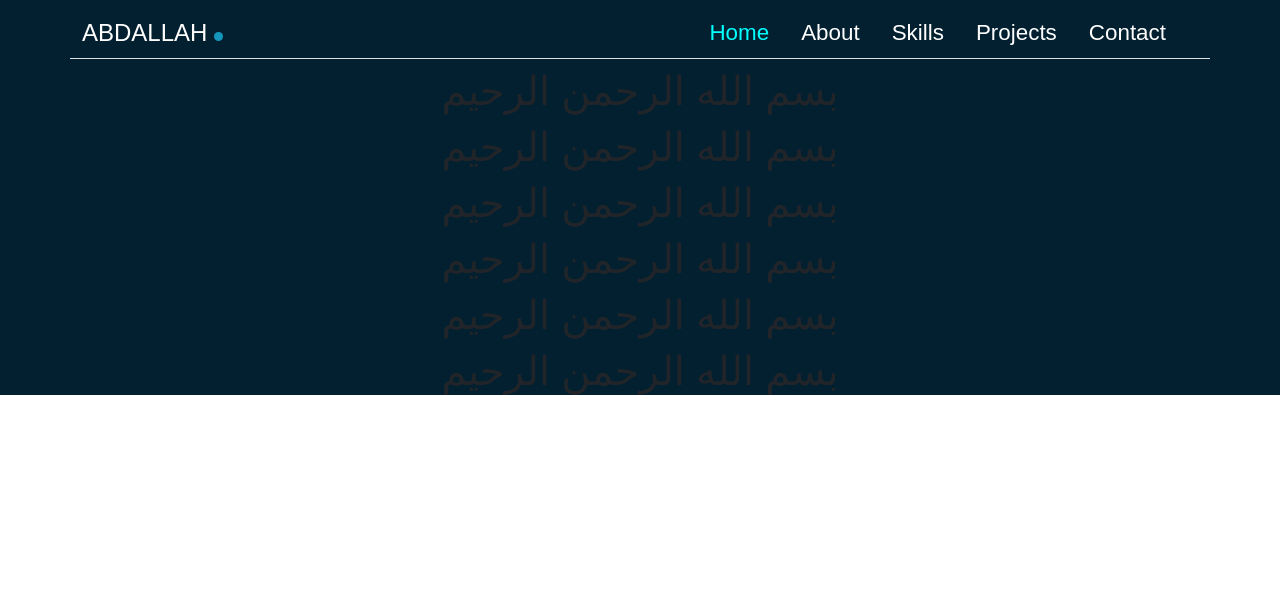
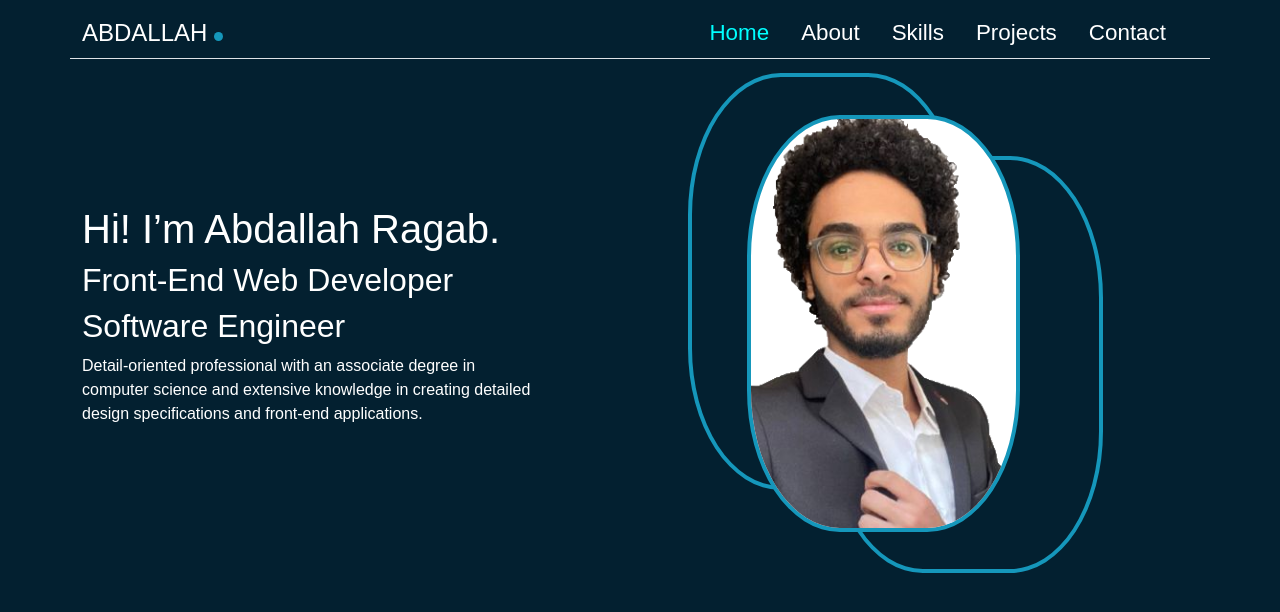
Before and after one commit to AbdallahRagab7/Abdallah-Portfolio, a Vue app: page /#/about in a window 1280 px wide. Shown: the top 612 px of the page. Built offline with nearby package versions, Linux system fonts and the light colour scheme; a web font is replaced by a local one.

Commit message:
about section

```diff
--- a/src/App.vue
+++ b/src/App.vue
@@ -1,21 +1,18 @@
 <template>
   <main>
     <TheHeader />
-    <h1 class="text-center">بسم الله الرحمن الرحيم</h1>
-    <h1 class="text-center">بسم الله الرحمن الرحيم</h1>
-    <h1 class="text-center">بسم الله الرحمن الرحيم</h1>
-    <h1 class="text-center">بسم الله الرحمن الرحيم</h1>
-    <h1 class="text-center">بسم الله الرحمن الرحيم</h1>
-    <h1 class="text-center">بسم الله الرحمن الرحيم</h1>
-    <!-- <router-view/> -->
+    <TheHome />
   </main>
+  <!-- <router-view/> -->
 </template>
 <script>
 import TheHeader from "./components/layout/TheHeader.vue";
+import TheHome from "./pages/TheHome.vue";
 
 export default {
   components: {
     TheHeader,
+    TheHome,
   },
 };
 </script>
--- a/src/components/layout/TheHeader.vue
+++ b/src/components/layout/TheHeader.vue
@@ -1,5 +1,5 @@
 <template>
-  <main>
+  <section>
     <nav class="navbar navbar-expand-lg sticky">
       <div class="container border-bottom">
         <a class="navbar-brand fs-4" href="#"
@@ -68,7 +68,7 @@
         </div>
       </div>
     </nav>
-  </main>
+  </section>
 </template>
 
 <style scoped>
--- /dev/null
+++ b/src/pages/TheHome.vue
@@ -0,0 +1,79 @@
+<template>
+
+    <div class="container">
+      <div class="row justify-content-center justify-content-lg-between align-items-center">
+        <div class="col col-lg-5 mb-5 mb-lg-0 about">
+          <h1>Hi! I’m Abdallah Ragab.</h1>
+          <h2>Front-End Web Developer</h2>
+          <h2>Software Engineer</h2>
+          <p>
+            Detail-oriented professional with an associate degree in computer
+            science and extensive knowledge in creating detailed design
+            specifications and front-end applications.
+          </p>
+        </div>
+
+        <div class="col col-lg-5 circles ">
+          <div class="profile-img">
+            <img class="img-fluid" src="../assets/profile-img-1.png" alt="" />
+          </div>
+        </div>
+      </div>
+    </div>
+
+</template>
+
+<style scoped>
+.about {
+  color: white;
+}
+.container {
+  /*100vh - navbar height */
+  min-height: calc(100vh - 66px);
+
+  margin-top: 3rem;
+}
+.profile-img {
+  position: relative;
+  width: 17.0625rem;
+  height: 26.0625rem;
+  border-radius: 34%;
+  overflow: hidden;
+  border: 4px solid #1597bb;
+  background: white;
+  z-index: 1;
+}
+
+
+.circles {
+  position: relative;
+}
+.circles::before {
+  content: "";
+  position: absolute;
+  width: 17.0625rem;
+  height: 26.0625rem;
+  border-radius: 34%;
+  border: 4px solid #1597bb;
+  left: -10%;
+  top: -10%;
+}
+.circles::after {
+  content: "";
+  position: absolute;
+  width: 17.0625rem;
+  height: 26.0625rem;
+  border-radius: 34%;
+  border: 4px solid #1597bb;
+  left: 20%;
+  top: 10%;
+}
+
+@media (max-width:992px) {
+    .circles::after {
+    display: none;
+      }
+
+}
+
+</style>
```
Also changed, not shown: src/assets/profile-img-1.png (added), src/assets/profile-img.png (added).
